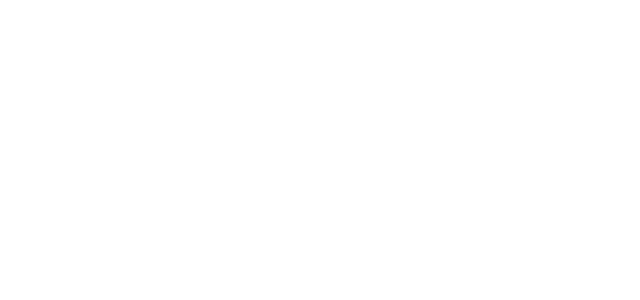
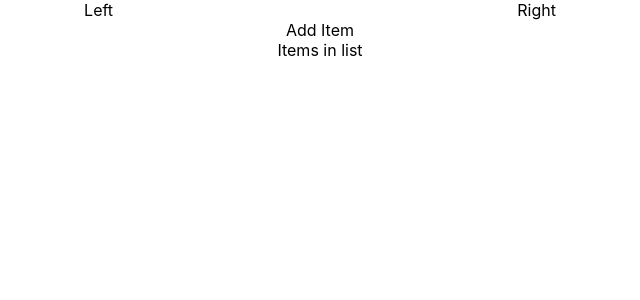
Before and after one commit to phellwege/ToDo, a React (Create React App) app: page /#/ in a window 1280 px wide. Shown: the top 300 px of the page, without its empty margins (320-960 px from the left). Built offline with nearby package versions, Linux system fonts and the light colour scheme.

Commit message:
added header component

```diff
--- /dev/null
+++ b/src/components/Header.css
@@ -0,0 +1,5 @@
+.HeadWrap {
+    display: flex;
+    flex-direction: row;
+    justify-content: space-evenly;
+}
--- /dev/null
+++ b/src/components/Header.js
@@ -0,0 +1,11 @@
+import './Header.css'
+
+export default () => {
+
+    return (
+        <div className='HeadWrap'>
+            <div>Left</div>
+            <div>Right</div>
+        </div>
+    )
+}
--- /dev/null
+++ b/src/views/Home.css
@@ -0,0 +1,12 @@
+@import url('https://fonts.googleapis.com/css2?family=Barlow+Semi+Condensed:wght@600;700&family=Josefin+Sans:wght@400;700&family=Kumbh+Sans&family=Red+Hat+Text:wght@700&display=swap');
+
+.background {
+    height: 100vh;
+    width: 100vw;
+    font-style: 'Josefin Sans';
+};
+.HomeCenter {
+    display: flex;
+    flex-direction: column;
+
+};
--- a/src/views/Home.js
+++ b/src/views/Home.js
@@ -1,10 +1,20 @@
-import React from 'react';
-
+// import React from 'react';
+import './Home.css'
+import Header from '../components/Header'
 
 export default () => {
 
     return (
         <div className="background">
+            <Header/>
+            <div className="HomeCenter">
+                <div>
+                    Add Item
+                </div>
+                <div>
+                    Items in list
+                </div>
+            </div>
         </div>
     )
 }
```
